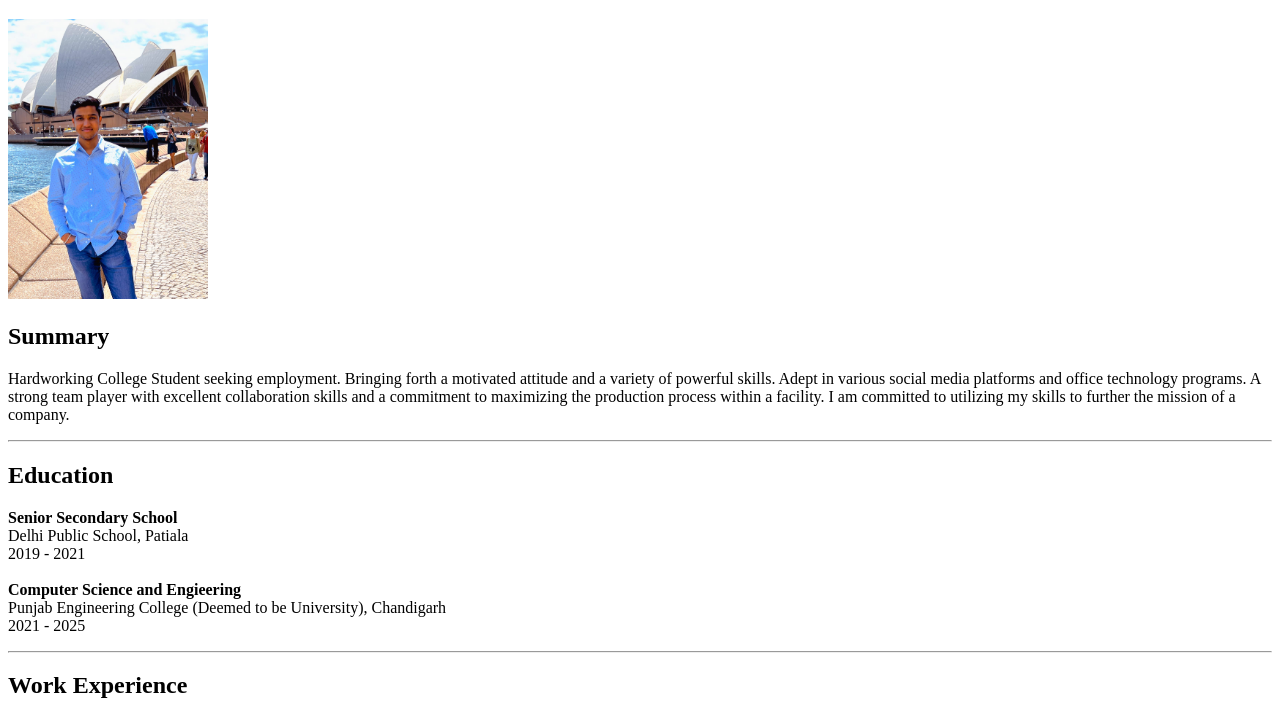
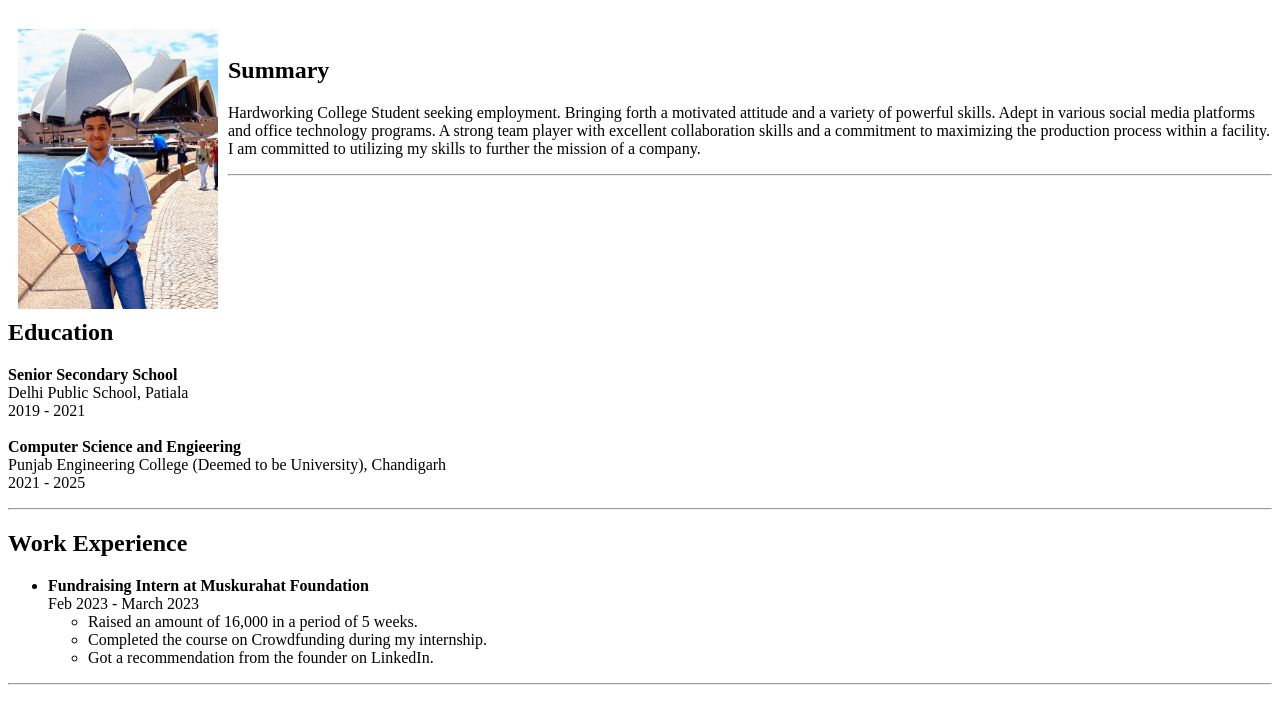
Before and after one commit to ManikBansal07/Web-dev, a plain HTML site: page Capstone Project One/index.html in a window 1280 px wide. Shown: the part 61-763 px from the top of the page. Drawn offline with Linux system fonts and the light colour scheme.

Commit message:
first commit

```diff
--- a/Capstone Project One/index.html
+++ b/Capstone Project One/index.html
@@ -18,6 +18,7 @@
         production process within a facility. I am committed to utilizing my skills to
         further the mission of a company.</p>
     <hr>
+    <div>
         <h2>Education</h2>
         <p><B>Senior Secondary School</B><br>
             Delhi Public School, Patiala<br>
@@ -28,6 +29,7 @@
             (Deemed to be University),
             Chandigarh<br>
             2021 - 2025</p>
+    </div>
     <hr>
     <h2>Work Experience</h2>
     <p>
--- a/Capstone Project One/style.css
+++ b/Capstone Project One/style.css
@@ -4,3 +4,10 @@ footer {
     background-color: #abbaba;
     color: #000;
 }
+img{
+    float: left;
+    margin: 10px;
+}
+div{
+    clear: left;
+}
```
Lines whose indentation alone changed are shown as unchanged.
